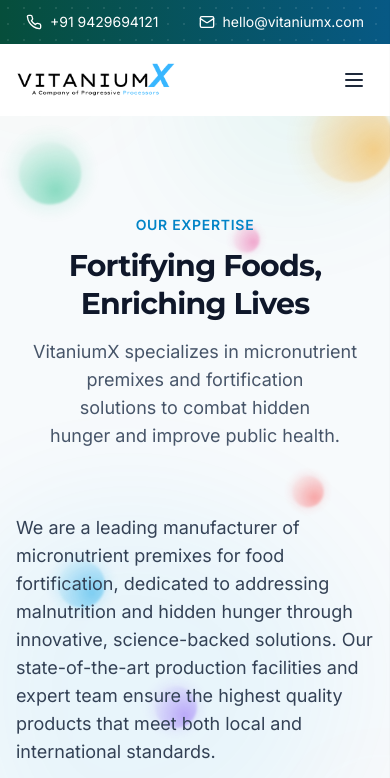
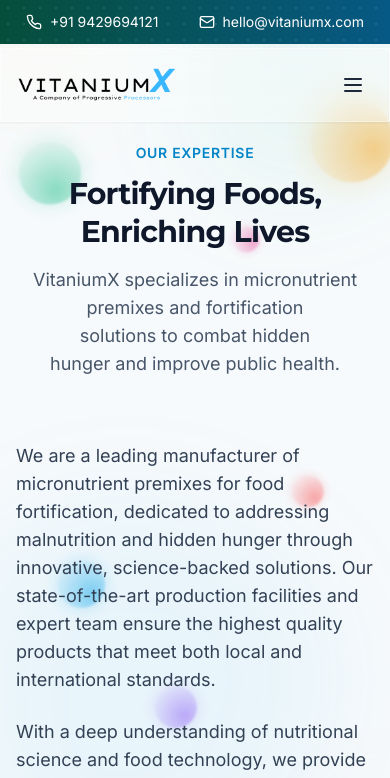
Before and after one commit to mrscorchedsilk/vitaniumx, a React (Vite) app: page /expertise in a window 390 px wide. Shown: the top 778 px of the page. Built offline with nearby package versions, Linux system fonts and the light colour scheme.

Commit message:
Fix: Navbar scrolling and mobile UI
- Prevent navbar from being affected by scrolling.
- Add a back button to the mobile hamburger menu.

```diff
--- a/src/components/layout/Navbar.tsx
+++ b/src/components/layout/Navbar.tsx
@@ -1,6 +1,7 @@
+
 import React, { useState, useEffect } from 'react';
-import { Link, useLocation } from 'react-router-dom';
-import { Menu, X, ChevronDown, Phone, Mail } from 'lucide-react';
+import { Link, useLocation, useNavigate } from 'react-router-dom';
+import { Menu, X, ChevronDown, Phone, Mail, ArrowLeft } from 'lucide-react';
 import { cn } from '@/lib/utils';
 import NavbarLogo from '../ui/NavbarLogo';
 
@@ -8,6 +9,7 @@ const Navbar = () => {
   const [isOpen, setIsOpen] = useState(false);
   const [scrolled, setScrolled] = useState(false);
   const location = useLocation();
+  const navigate = useNavigate();
 
   const navItems = [
     { name: 'Home', path: '/' },
@@ -63,6 +65,10 @@ const Navbar = () => {
     };
   }, [isOpen]);
 
+  const handleBackButton = () => {
+    setIsOpen(false);
+  };
+
   return (
     <>
       <div className="bg-gradient-to-r from-emerald-900 to-vitanium-800 text-white py-3 relative overflow-hidden">
@@ -81,10 +87,10 @@ const Navbar = () => {
 
       <nav
         className={cn(
-          "sticky top-0 w-full z-50 transition-all duration-300",
+          "fixed top-0 w-full z-50 transition-all duration-300 mt-12",
           scrolled
             ? "glass shadow-subtle py-2"
-            : "bg-white py-4"
+            : "glass py-4"
         )}
       >
         <div className="container-wide flex items-center justify-between">
@@ -159,6 +165,13 @@ const Navbar = () => {
           )}
         >
           <div className="pt-20 pb-6 px-4 max-h-screen overflow-y-auto">
+            <button
+              onClick={handleBackButton}
+              className="absolute top-4 left-4 p-2 rounded-full bg-emerald-50 text-emerald-700 hover:bg-emerald-100"
+            >
+              <ArrowLeft className="h-6 w-6" />
+            </button>
+
             <div className="space-y-1">
               {navItems.map((item) =>
                 item.submenu ? (
```
